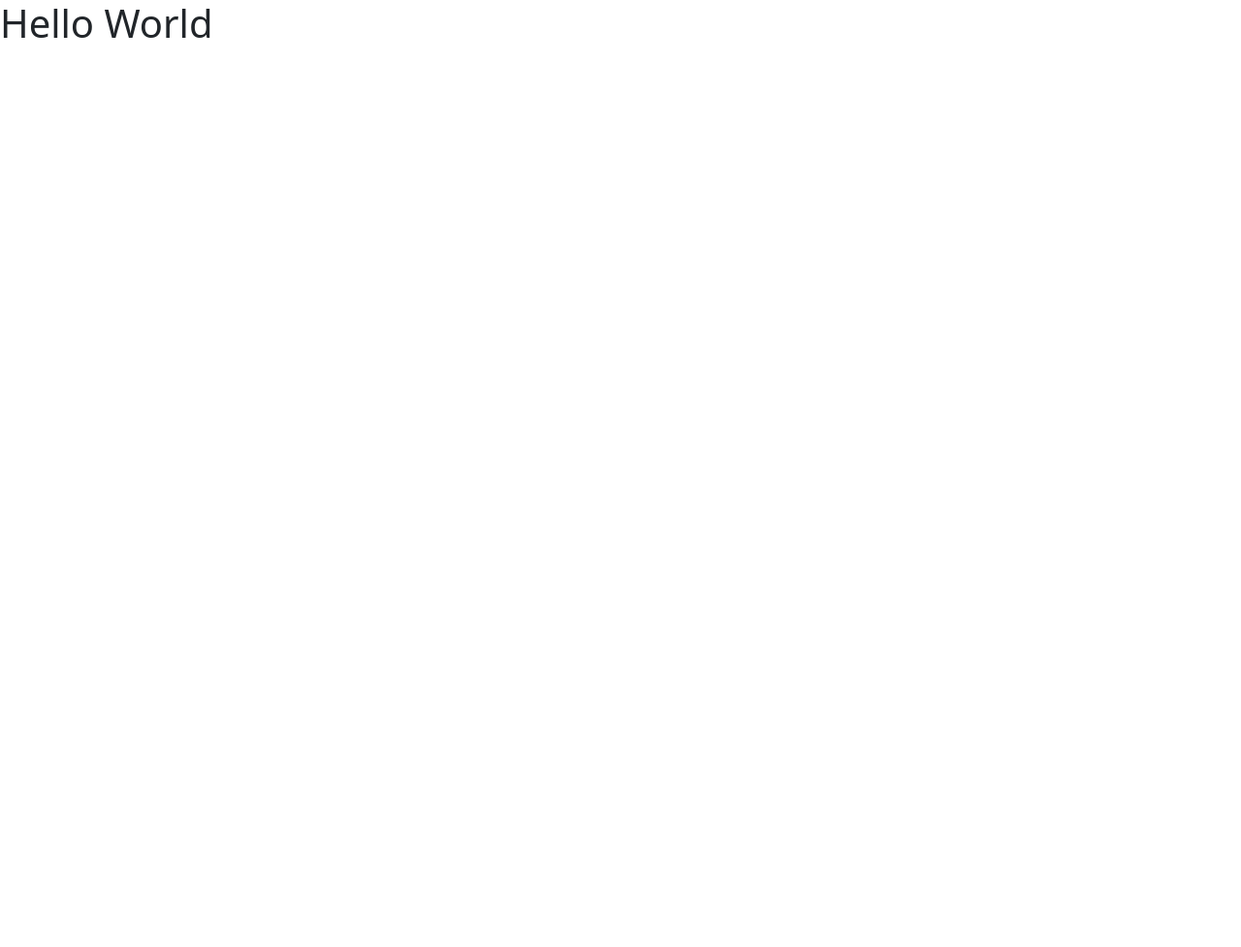
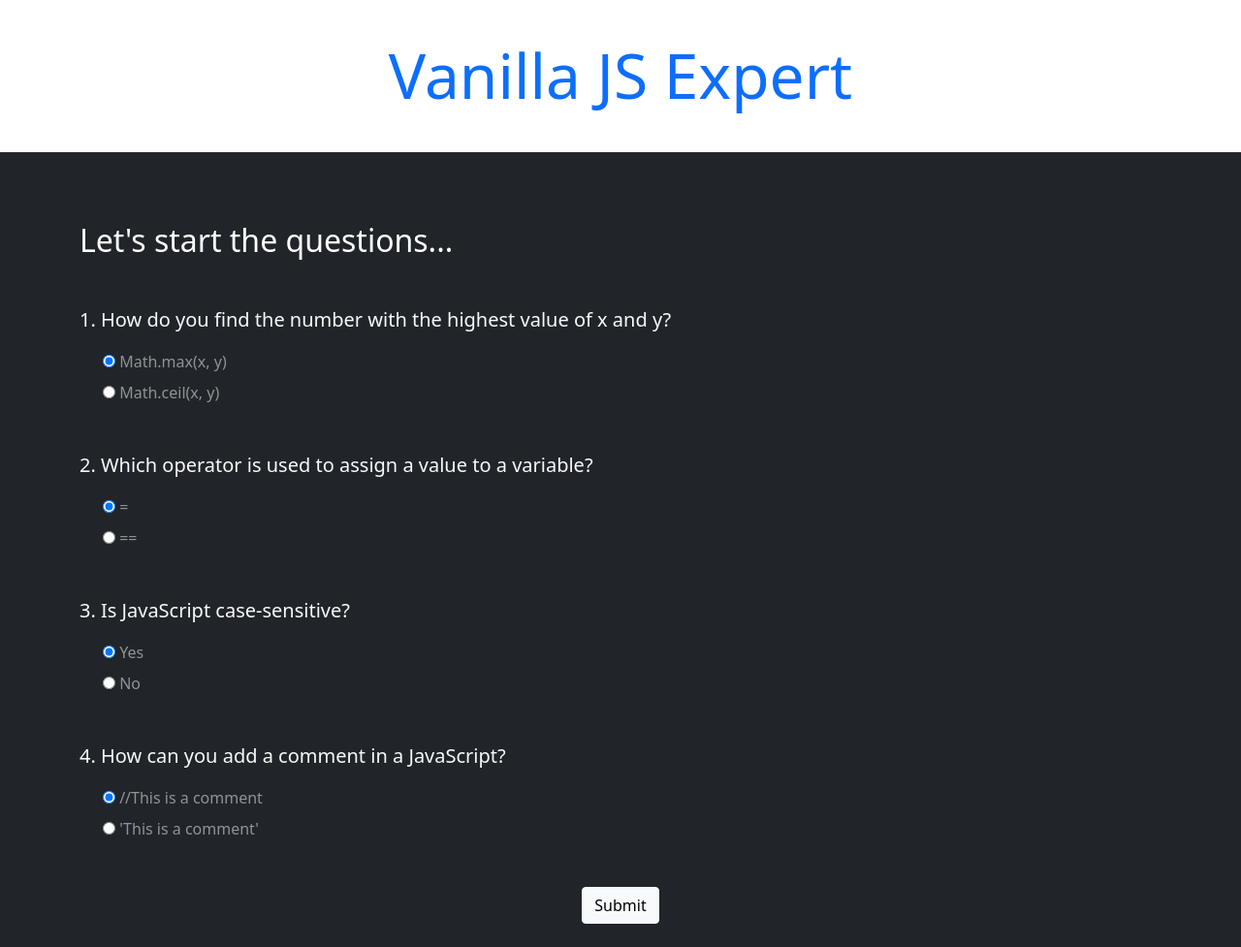
Before and after one commit to chaitanyatekane/Are-You-Vanilla-JS-Expert, a plain HTML site: page index.html in a window 1280 px wide. Shown: the whole page at 97% size. Before the commit the page ends 800 px from the top, so only its background shows below. Drawn offline with nearby package versions, Linux system fonts and the light colour scheme.

Commit message:
Update index.html

```diff
--- a/index.html
+++ b/index.html
@@ -8,7 +8,72 @@
     <link href="https://cdn.jsdelivr.net/npm/bootstrap@5.0.2/dist/css/bootstrap.min.css" rel="stylesheet" integrity="sha384-EVSTQN3/azprG1Anm3QDgpJLIm9Nao0Yz1ztcQTwFspd3yD65VohhpuuCOmLASjC" crossorigin="anonymous">
 </head>
 <body>
-    <h1>Hello World</h1>
+    <!-- top section -->
+    <div class="intro py-3 bg-white text-center">
+        <div class="container">
+            <h2 class="text-primary display-3 my-4">Vanilla JS Expert</h2>
+        </div>
+    </div>
+
+  <!-- quiz section -->
+  <div class="quiz py-4 bg-dark">
+    <div class="container">
+      <h2 class="my-5 text-white">Let's start the questions...</h2>
+
+      <form class="quiz-form text-light">
+        <div class="my-5">
+          <p class="lead font-weight-normal">1. How do you find the number with the highest value of x and y?</p>
+          <div class="form-check my-2 text-white-50">
+            <input type="radio" name="q1" value="A" checked>
+            <label class="form-check-label">Math.max(x, y)</label>
+          </div>
+          <div class="form-check my-2 text-white-50">
+            <input type="radio" name="q1" value="B">
+            <label class="form-check-label">Math.ceil(x, y)</label>
+          </div>
+        </div>
+        <div class="my-5">
+          <p class="lead font-weight-normal">2. Which operator is used to assign a value to a variable?</p>
+          <div class="form-check my-2 text-white-50">
+            <input type="radio" name="q2" value="A" checked>
+            <label class="form-check-label">=</label>
+          </div>
+          <div class="form-check my-2 text-white-50">
+            <input type="radio" name="q2" value="B">
+            <label class="form-check-label">==</label>
+          </div>
+        </div>
+        <div class="my-5">
+          <p class="lead font-weight-normal">3. Is JavaScript case-sensitive?</p>
+          <div class="form-check my-2 text-white-50">
+            <input type="radio" name="q3" value="A" checked>
+            <label class="form-check-label">Yes</label>
+          </div>
+          <div class="form-check my-2 text-white-50">
+            <input type="radio" name="q3" value="B">
+            <label class="form-check-label">No</label>
+          </div>
+        </div>
+        <div class="my-5">
+          <p class="lead font-weight-normal">4. How can you add a comment in a JavaScript?</p>
+          <div class="form-check my-2 text-white-50">
+            <input type="radio" name="q4" value="A" checked>
+            <label class="form-check-label">//This is a comment</label>
+          </div>
+          <div class="form-check my-2 text-white-50">
+            <input type="radio" name="q4" value="B">
+            <label class="form-check-label">'This is a comment'</label>
+          </div>
+        </div>
+        <div class="text-center">
+          <input type="submit" class="btn btn-light">
+        </div>
+      </form>
+
+    </div>
+  </div>
+
+    <!-- External js file linked -->
     <script src="script.js"></script>
 </body>
 </html>
```
